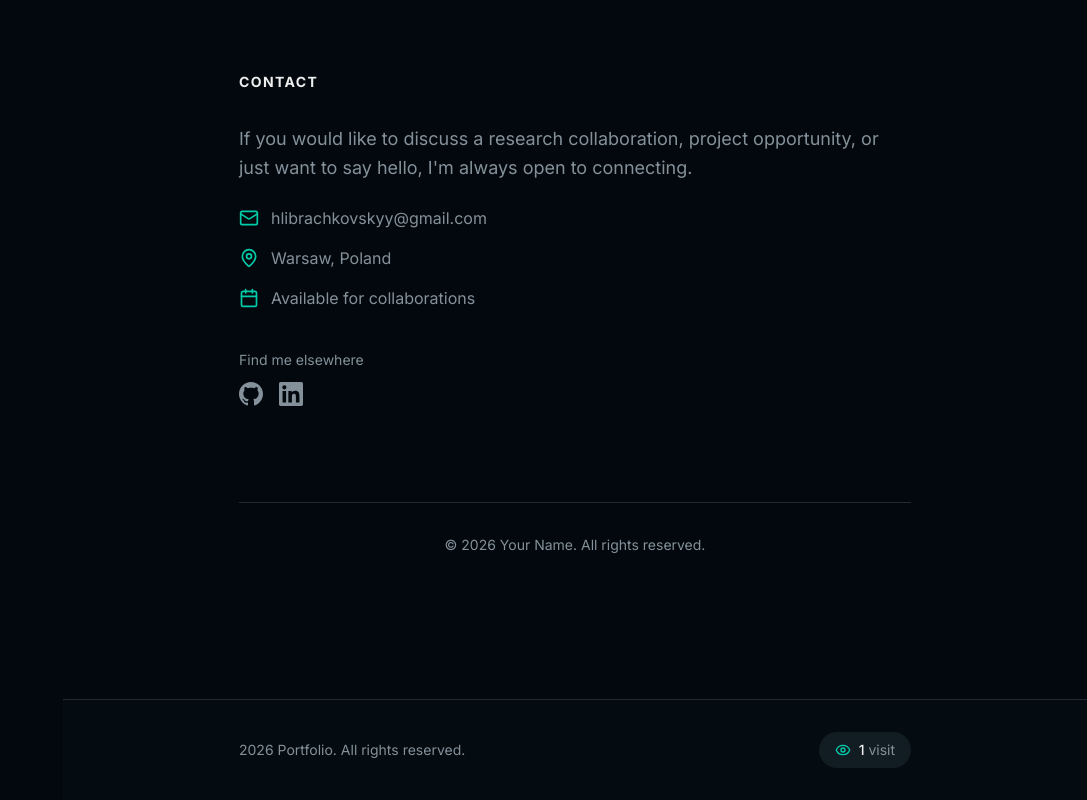
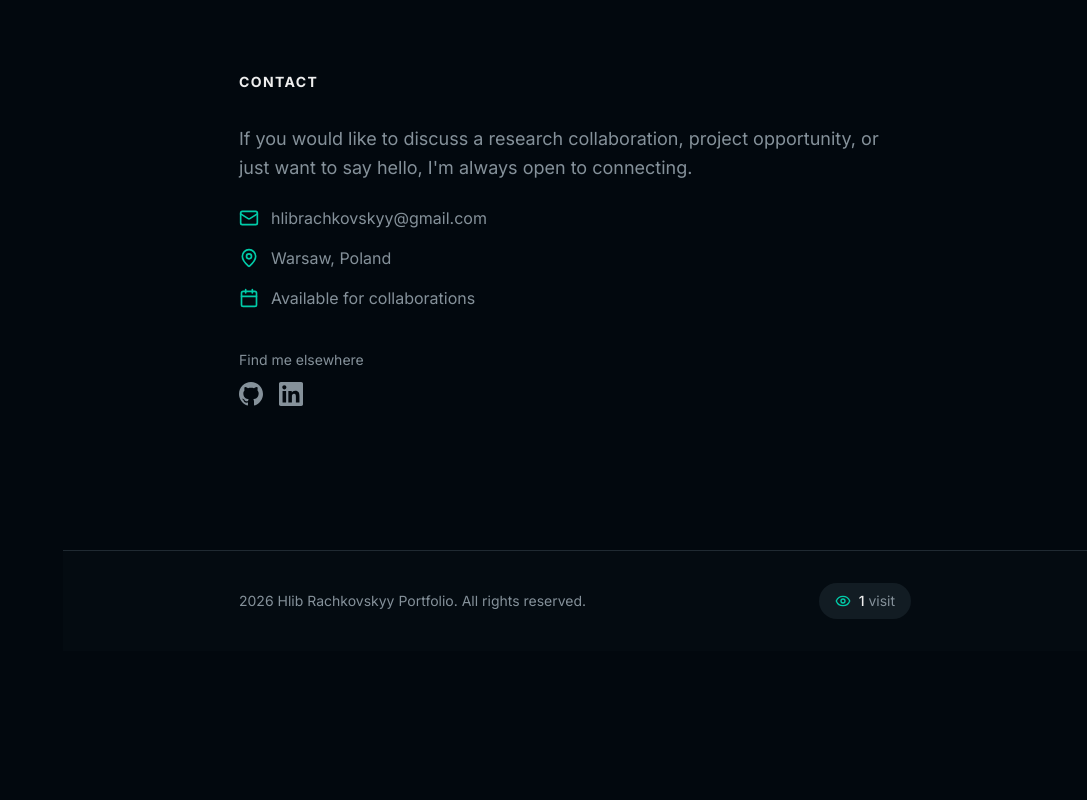
Before and after one commit to Hlib-Rachkovskyy/PortfolioCV, a Next.js app: page / in a window 1280 px wide. Shown: the part 2890-3690 px from the top of the page, without its empty margins (193-1280 px from the left). After the commit the page ends 3541 px from the top, so only its background shows below. Built offline with nearby package versions, Linux system fonts and the light colour scheme.

Commit message:
Removed excess footer

```diff
--- a/components/portfolio/contact-section.tsx
+++ b/components/portfolio/contact-section.tsx
@@ -114,11 +114,6 @@ export function ContactSection() {
         </div>
       </div>
 
-      <footer className="mt-24 border-t border-border pt-8">
-        <p className="text-center text-sm text-muted-foreground">
-          © {new Date().getFullYear()} Your Name. All rights reserved.
-        </p>
-      </footer>
     </section>
   );
 }
--- a/components/portfolio/footer.tsx
+++ b/components/portfolio/footer.tsx
@@ -28,7 +28,7 @@ export function Footer() {
       <div className="mx-auto max-w-3xl px-6 lg:px-12">
         <div className="flex flex-col items-center justify-between gap-4 sm:flex-row">
           <p className="text-sm text-muted-foreground">
-            {new Date().getFullYear()} Portfolio. All rights reserved.
+            {new Date().getFullYear()} Hlib Rachkovskyy Portfolio. All rights reserved.
           </p>
 
           <div className="flex items-center gap-2 rounded-full bg-secondary px-4 py-2">
```
